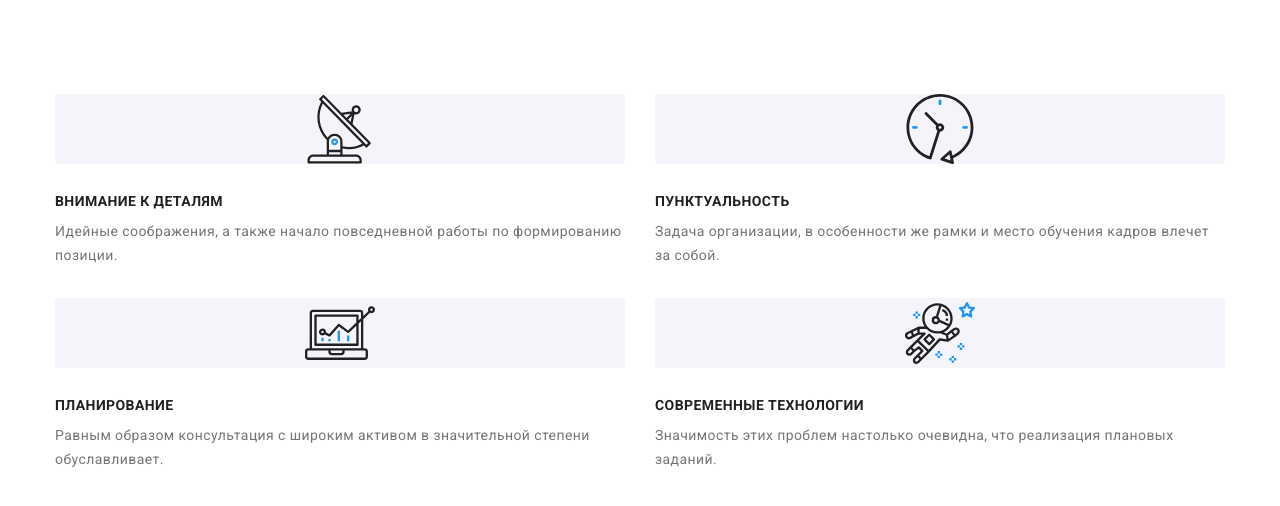
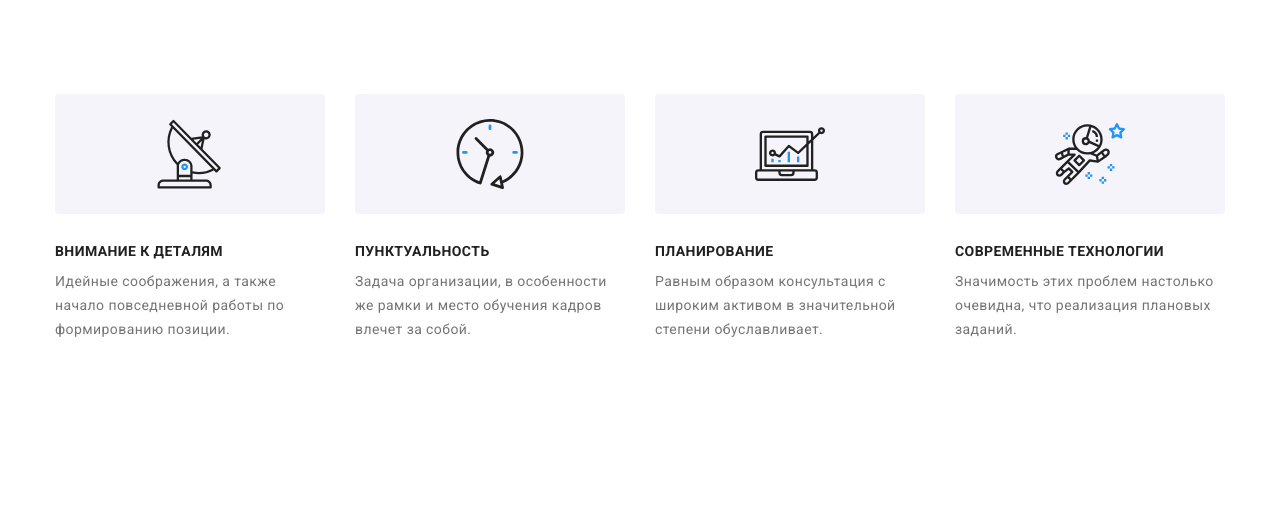
Before and after one commit to MarinaBoikova/goit-markup-hw-08, a plain HTML site: page index.html in a window 1280 px wide. Drawn offline with nearby package versions, Linux system fonts and the light colour scheme.

Commit message:
Добавляет стили для Advantages на десктоп

```diff
--- a/sass/layout/_advantages.scss
+++ b/sass/layout/_advantages.scss
@@ -7,6 +7,9 @@
     display: flex;
     flex-wrap: wrap;
     justify-content: space-between;
+  }
+  @media screen and (min-width: 1200px){
+    flex-wrap: nowrap;
   }
 }
 
@@ -24,8 +27,19 @@
   &:nth-child(-n + 2) {
     @media screen and (min-width: 768px) {
       margin-bottom: 30px;
+      @media screen and (min-width: 1200px){
+margin-bottom: 0;
+      }
     }
   }
+  &:not(:last-child) {
+    @media screen and (min-width: 1200px){
+    margin-right: 30px;
+   }
+}
+@media screen and (min-width: 1200px){
+  width: 100%;
+}
 }
 // &:nth-child(2n + 1) {
 //   @media screen and (min-width: 768px) {
@@ -53,8 +67,9 @@
   display: flex;
   justify-content: center;
   align-items: center;
+
   // width: 270px;
-  // height: 120px;
+  height: 120px;
 
   background-color: #f5f4fa;
   border-radius: 4px;
```
Also changed, not shown: css/main.css, css/main.min.css, 2 other files.
